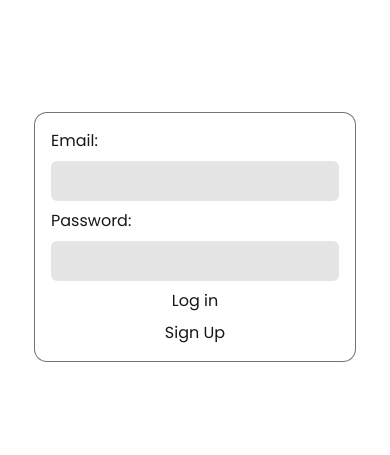
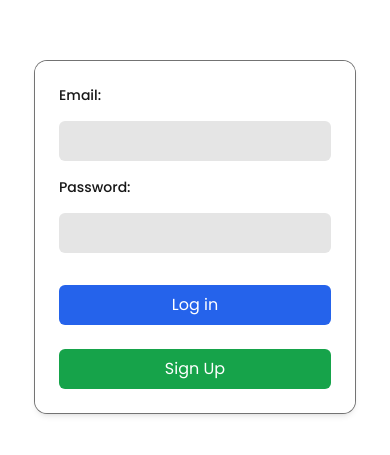
Before and after one commit to DIVER-study/diver-app, a Next.js app: page /login in a window 390 px wide. Shown: the part 185-640 px from the top of the page. Built offline with nearby package versions, Linux system fonts and the light colour scheme.

Commit message:
ajustes de estilo para a pagina de login com foco em usabilidade, responsividade e interatividade com botoes e input

```diff
--- a/app/login/page.tsx
+++ b/app/login/page.tsx
@@ -2,26 +2,39 @@ import { login, signup } from './actions';
 
 export default function LoginPage() {
   return (
-    <div className='block content-center h-screen'>
-      <form className='flex flex-col max-w-xs mx-auto gap-2 p-4 ring-1 ring-neutral-500 rounded-xl'>
-        <label htmlFor='email'>Email:</label>
+    <div className="flex items-center justify-center h-screen bg-center bg-cover">
+      <form className="flex flex-col max-w-xs w-full mx-4 gap-4 p-6 bg-white/90 rounded-xl shadow-md ring-1 ring-neutral-500">
+        <label htmlFor="email" className="text-sm font-medium">Email:</label>
         <input
-          id='email'
-          name='email'
-          type='email'
+          id="email"
+          name="email"
+          type="email"
           required
-          className='bg-neutral-200 p-2 rounded-md'
+          className="p-2 rounded-md bg-neutral-200 focus:outline-none focus:ring-2 focus:ring-blue-500"
         />
-        <label htmlFor='password'>Password:</label>
+
+        <label htmlFor="password" className="text-sm font-medium">Password:</label>
         <input
-          id='password'
-          name='password'
-          type='password'
+          id="password"
+          name="password"
+          type="password"
           required
-          className='bg-neutral-200 p-2 rounded-md'
+          className="p-2 rounded-md bg-neutral-200 focus:outline-none focus:ring-2 focus:ring-blue-500"
         />
-        <button formAction={login}>Log in</button>
-        <button formAction={signup}>Sign Up</button>
+
+        <button
+          formAction={login}
+          className="p-2 mt-4 text-white bg-blue-600 rounded-md hover:bg-blue-700 focus:outline-none focus:ring-2 focus:ring-blue-500"
+        >
+          Log in
+        </button>
+
+        <button
+          formAction={signup}
+          className="p-2 mt-2 text-white bg-green-600 rounded-md hover:bg-green-700 focus:outline-none focus:ring-2 focus:ring-green-500"
+        >
+          Sign Up
+        </button>
       </form>
     </div>
   );
--- a/tailwind.config.ts
+++ b/tailwind.config.ts
@@ -16,6 +16,7 @@ export default {
 				background: 'var(--background)',
 				foreground: 'var(--foreground)',
 			},
+
 		},
 	},
 	plugins: [],
```
Also changed, not shown: public/chad-freddy.webp (added).
